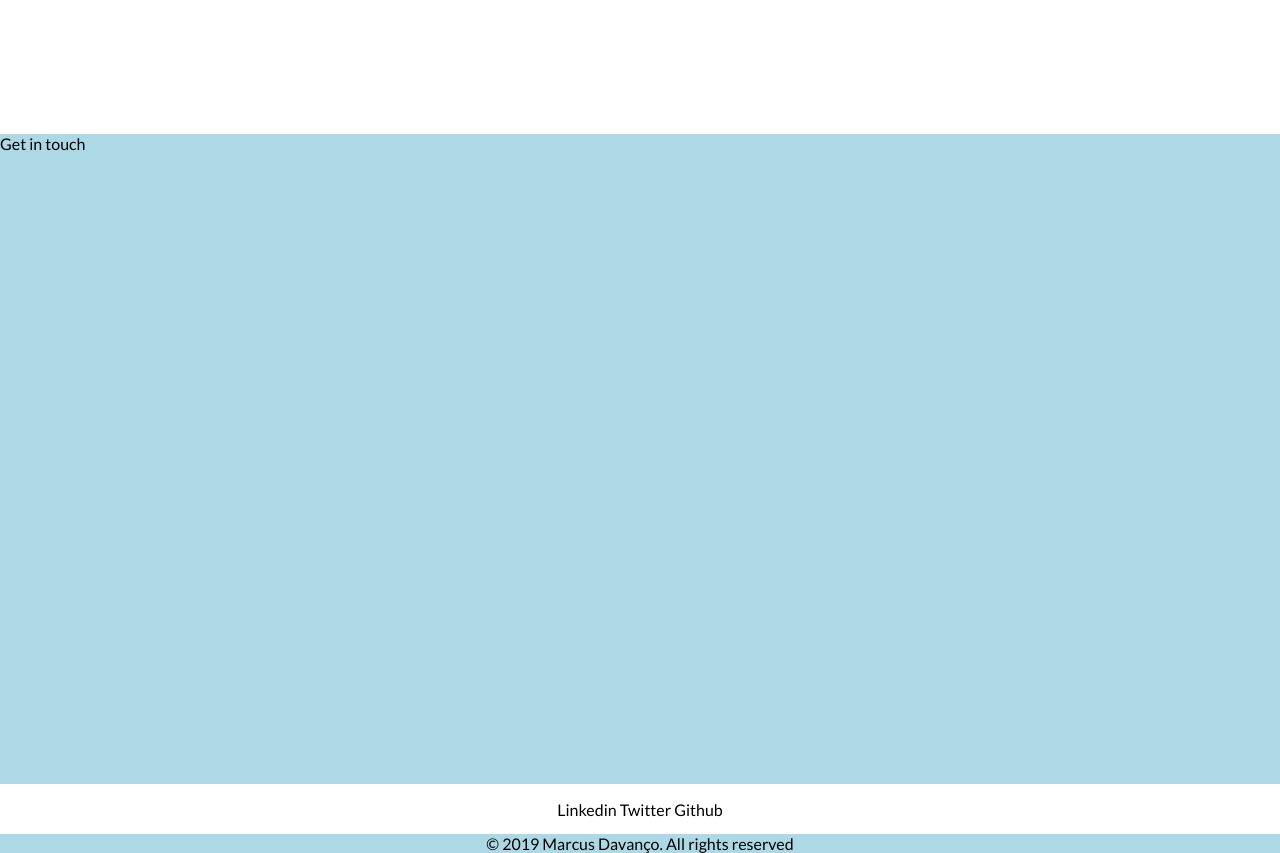
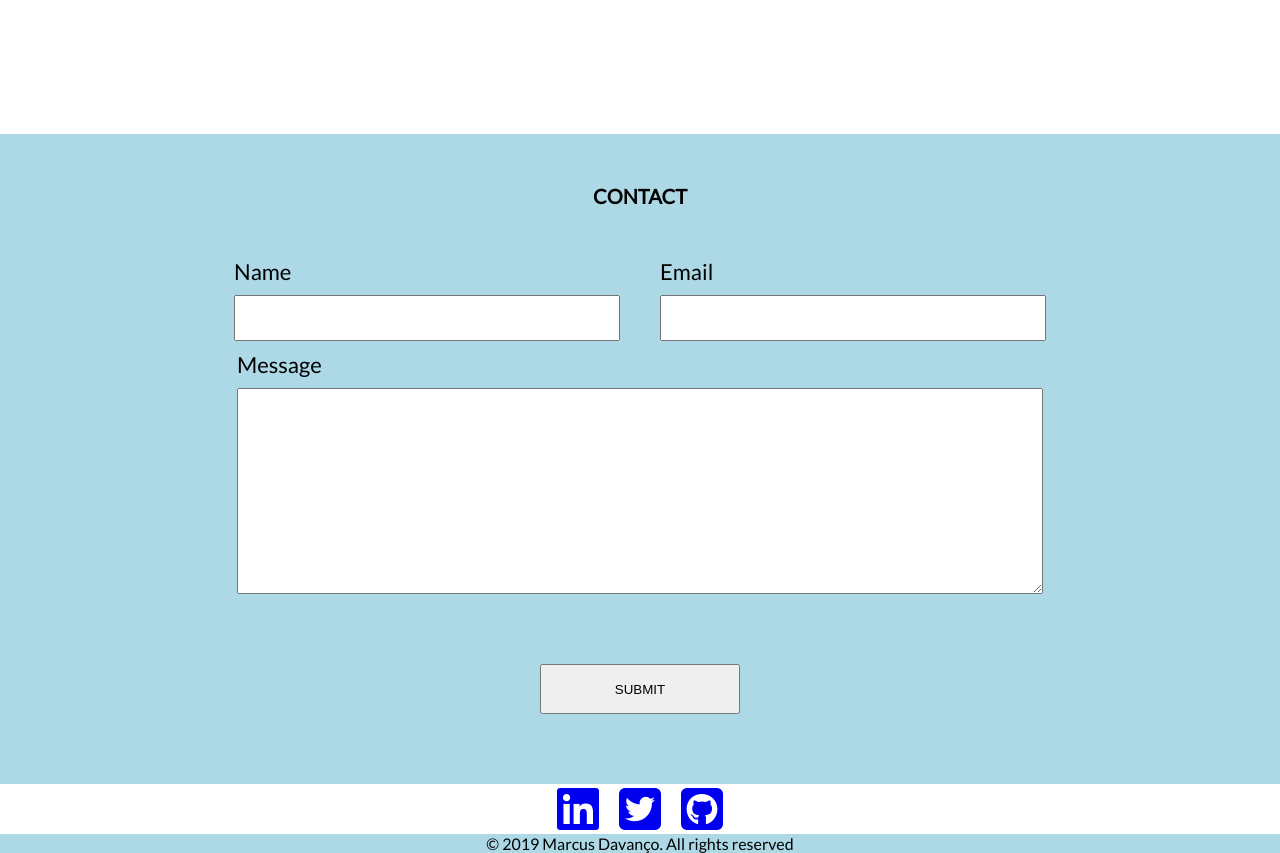
Before and after one commit to March0514s/march0514s.github.io, a plain HTML site: page index.html in a window 1280 px wide. Shown: the part 1880-2733 px from the top of the page. Drawn offline with Linux system fonts and the light colour scheme; a web font is replaced by a local one.

Commit message:
Contact session

```diff
--- a/index.html
+++ b/index.html
@@ -7,6 +7,7 @@
     <title>Marcus Davanço | Frontend Developer</title>
     <link rel="stylesheet" type="text/css" href="/style.css" />
     <link href="https://fonts.googleapis.com/css?family=Lato|Pattaya&display=swap" rel="stylesheet">
+    <script src="https://kit.fontawesome.com/ea59ed788b.js"></script>
   </head>
   <body>
     <div class="navbar">
@@ -59,7 +60,7 @@
         <p class="subtitle">A personal finance app.</p>
         <p class="description">Born from a necessity of keeping track of expenses in a simple way, it was designed as a solution for personal budgeting using React, Material-UI and Firebase.</p>
         <div class="project-buttons">
-        <button>Show me the code...</button>
+        <button class='codeButton'>Show me the code...</button>
       </div>
       </div>
       <!-- <div class="text">
@@ -82,10 +83,43 @@
       </div> -->
     </div>
     <div class="contact">
-      Get in touch
+        <h2 class="group-title">
+            Contact
+          </h2>
+      <form>
+        <div class='form-header'>
+        <div>
+          Name
+          <input type='text' name='name'>
+        </div>
+        <div>
+          Email
+          <input type='text' name='email'>
+        </div>
+      </div>
+      <div class='form-body'>
+        <div>
+          <div>
+          Message
+          <textarea></textarea>
+          </div>
+        </div>
+        <input class="submitButton" type="submit" value="SUBMIT"/>
+      </div>
+
+      </form>
     </div>
     <div class="footer">
-      Linkedin Twitter Github
+      <a target="_blank" rel="noopener noreferrer" href="https://www.linkedin.com/in/marcus-davan%C3%A7o-a9940018a/">
+        <i class="fab fa-linkedin fa-3x"></i>
+      </a>
+      <a target="_blank" rel="noopener noreferrer" href="https://twitter.com/march0514S" >
+        <i class="fab fa-twitter-square fa-3x"></i>
+      </a>
+      <a target="_blank" rel="noopener noreferrer" href="https://github.com/March0514s" >
+        <i class="fab fa-github-square fa-3x"></i>
+      </a>
+
     </div>
     <div class="rights">
       © 2019 Marcus Davanço. All rights reserved
--- a/style.css
+++ b/style.css
@@ -1,6 +1,6 @@
-html{
+html {
   background-color: whitesmoke;
-    font-family: 'Lato', sans-serif;
+  font-family: "Lato", sans-serif;
 }
 
 body {
@@ -11,27 +11,31 @@ p {
   margin: 0;
 }
 
+h2 {
+  margin: 0;
+}
+
 .navbar {
-    background-color: #2C3539;
-    color:white;
+  background-color: #2c3539;
+  color: white;
   display: flex;
   justify-content: space-between;
   align-items: center;
   height: 64px;
 }
 
-#role{
+#role {
   font-weight: normal;
   color: lightgrey;
   font-size: 16px;
 }
-.navbar div{
+.navbar div {
   font-weight: bold;
   text-transform: uppercase;
   margin-left: 30px;
   margin-right: 50px;
 }
-.navbar div span{
+.navbar div span {
   display: flex;
   flex-direction: column;
 }
@@ -39,12 +43,12 @@ p {
 .navbar div a {
   margin-left: 25px;
   margin-right: 25px;
-    cursor:pointer
+  cursor: pointer;
 }
 
 .navbar div a:nth-child(3) {
   color: grey;
-    cursor:auto
+  cursor: auto;
 }
 
 .header {
@@ -54,7 +58,6 @@ p {
   flex-direction: column;
   justify-content: center;
   align-items: center;
-
 }
 
 .header button {
@@ -75,15 +78,16 @@ p {
   border-width: 0;
   outline: none;
   border-radius: 2px;
-  box-shadow: 0 1px 4px rgba(0, 0, 0, .6);
+  box-shadow: 0 1px 4px rgba(0, 0, 0, 0.6);
 
   background-color: #2ecc71;
   color: white;
 
-  transition: background-color .3s;
+  transition: background-color 0.3s;
 }
 
-.header button:hover, .btn:focus {
+.header button:hover,
+.btn:focus {
   background-color: #27ae60;
 }
 
@@ -109,7 +113,7 @@ p {
 
   border-radius: 50px;
 
-    background-color: rgba(236, 240, 241, .3);
+  background-color: rgba(236, 240, 241, 0.3);
 
   -webkit-transform: translate(-50%, -50%);
   -moz-transform: translate(-50%, -50%);
@@ -122,9 +126,8 @@ p {
   width: 120%;
   padding-top: 120%;
 
-    transition: width .2s ease-out, padding-top .2s ease-out;
+  transition: width 0.2s ease-out, padding-top 0.2s ease-out;
 }
-
 
 .header div {
   font-size: 30px;
@@ -132,22 +135,22 @@ p {
 
 .header div:first-child span {
   font-size: 42px;
-    font-family: 'Pattaya';
+  font-family: "Pattaya";
   /* font-style: italic; */
   font-weight: bold;
   color: black;
 }
 
-#subtext{
+#subtext {
   font-size: 27px;
   font-weight: normal;
-    color: gray
+  color: gray;
 }
 .header div span {
   font-size: 32px;
   font-weight: bold;
   font-style: italic;
-    color: lightskyblue
+  color: lightskyblue;
 }
 
 .about {
@@ -164,7 +167,7 @@ p {
   flex-direction: column;
   align-items: center;
 }
-.group-title{
+.group-title {
   display: flex;
   justify-content: center;
   /* margin: 0; */
@@ -202,12 +205,12 @@ p {
   font-size: 28px;
 }
 
-.contact{
+.contact {
   background-color: lightblue;
   height: 650px;
 }
 
-.footer{
+.footer {
   background-color: white;
   height: 50px;
   display: flex;
@@ -215,19 +218,23 @@ p {
   align-items: center;
 }
 
-.rights{
+.footer i {
+  margin-right: 10px;
+  margin-left: 10px;
+}
+
+.rights {
   background-color: lightblue;
   display: flex;
   justify-content: center;
-
 }
 
-.project-buttons{
+.project-buttons {
   margin-top: 20px;
   margin-left: 100px;
 }
 
-.project-buttons button{
+.project-buttons button {
   margin-right: 20px;
 }
 
@@ -266,3 +273,52 @@ p {
   cursor: pointer;
   text-decoration: underline;
 }
+
+.form-header {
+  display: flex;
+  justify-content: center;
+}
+.form-header div {
+  display: flex;
+  flex-direction: column;
+  font-size: 22px;
+  margin-right: 20px;
+  margin-left: 20px;
+}
+
+.form-header div input {
+    margin-top: 10px;
+    margin-bottom: 10px;
+    height: 40px;
+    width: 378px;
+}
+
+.form-body {
+    display: flex;
+    align-items: center;
+    flex-direction: column;
+}
+.form-body div {
+    font-size: 22px;
+    display: flex;
+    flex-direction: column;
+}
+
+.form-body div textarea {
+    display: flex;
+    justify-content: center;
+    margin-top: 10px;
+    margin-bottom: 20px;
+    height: 200px;
+    width: 800px;
+}
+.submitButton {
+    margin-top: 50px;
+    width: 200px;
+    height: 50px;
+}
+
+.codeButton {
+    width: 200px;
+    height: 50px;
+}
```
Lines whose indentation alone changed are shown as unchanged.
